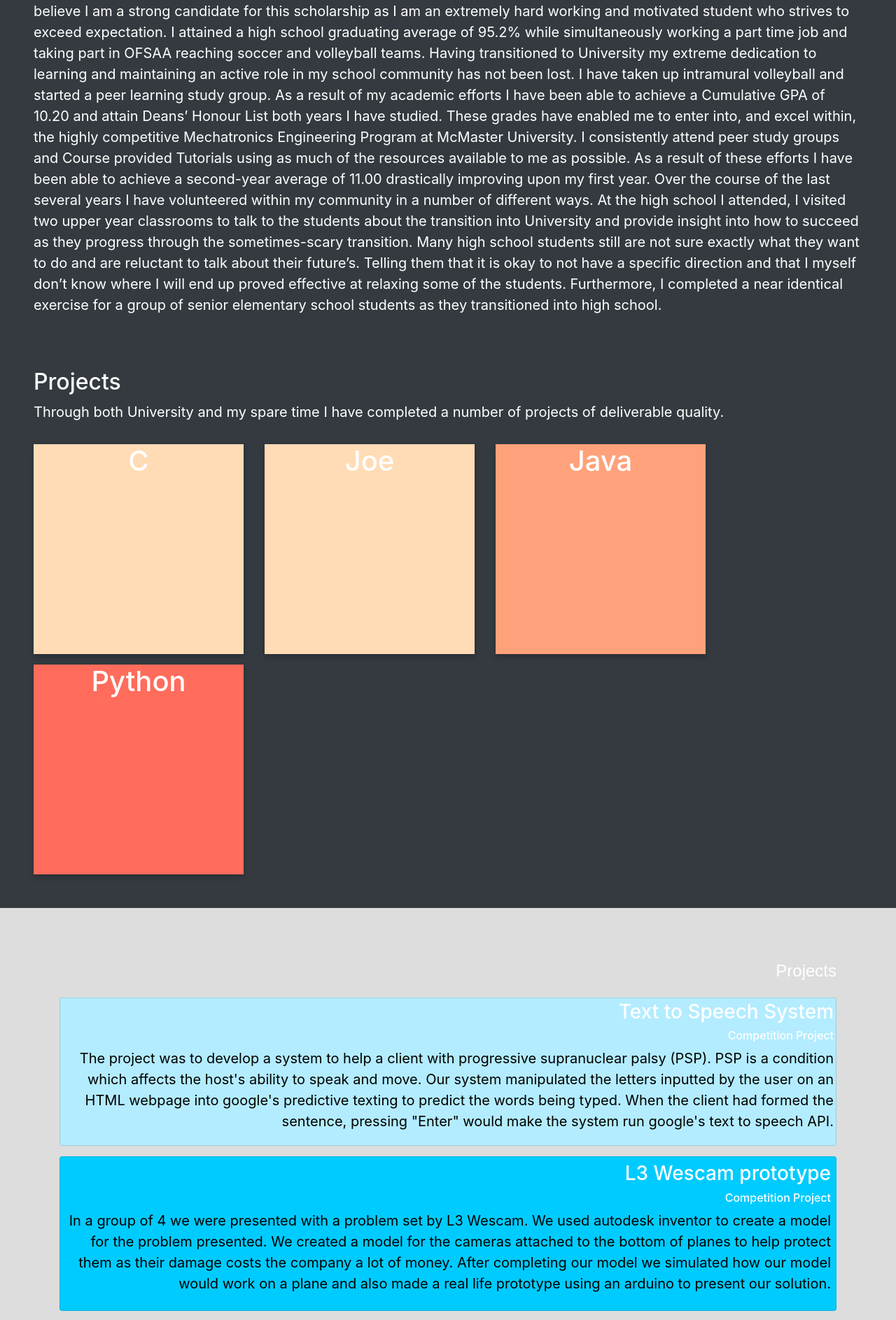
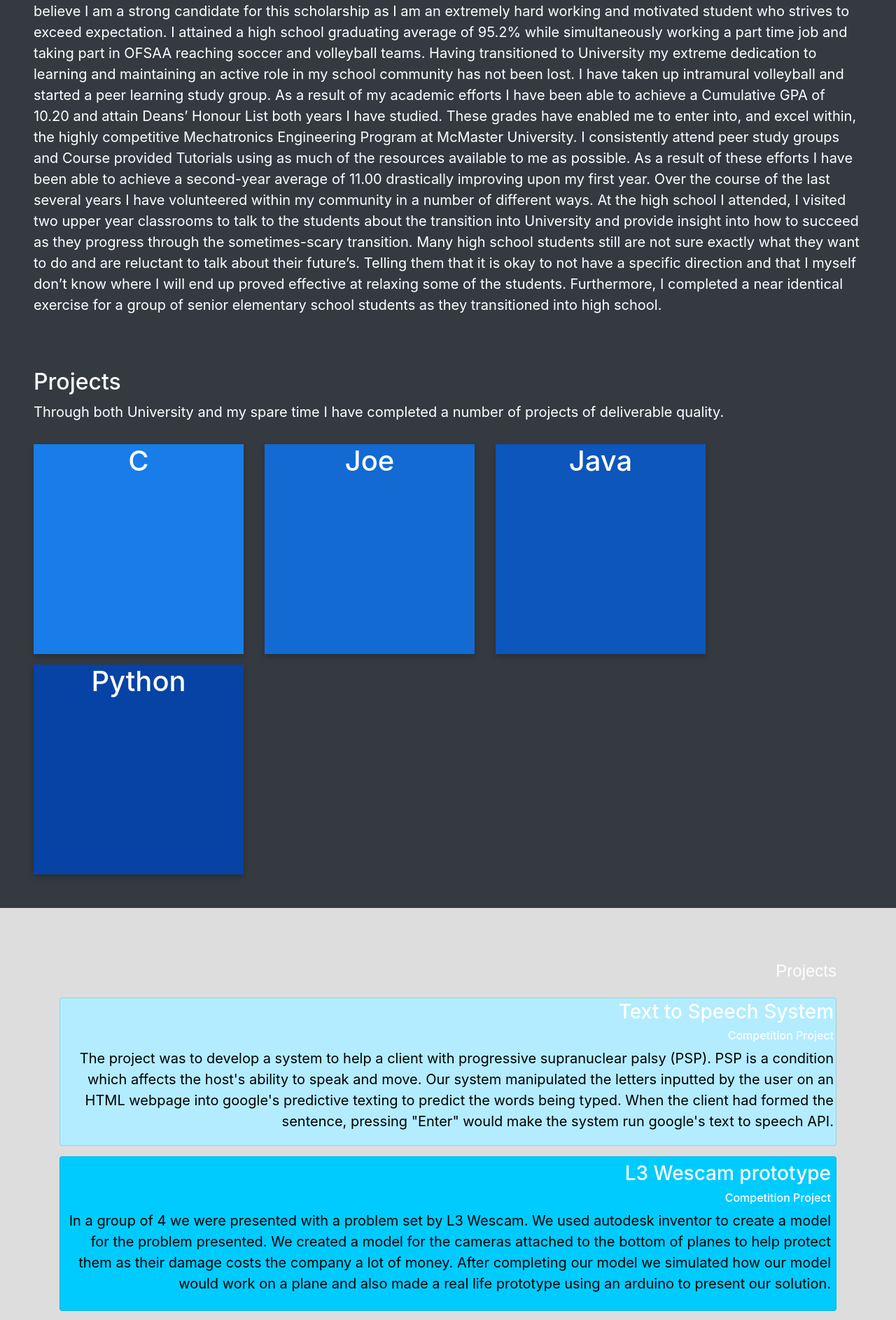
Before and after one commit to MannyLemos/MannyLemos.github.io, a Jekyll site: the page index.html, which Jekyll copies as it is, in a window 1280 px wide. Shown: the part 1028-2915 px from the top of the page at 70% size. Built offline with Jekyll 4.4.1, drawn with Linux system fonts in a browser that asks for light colours; nearby versions of some CDN libraries; a script that is not in the unit is left out.

Commit message:
Update index.html

```diff
--- a/index.html
+++ b/index.html
@@ -198,10 +198,10 @@ $.backstretch([
                             <div style="padding-top:15px"    class="col-md-auto"  >
                                 <div class="flip-card">
                                     <div class="flip-card-inner">
-                                        <div style="background-color: #FFDCB5" class="flip-card-front">
+                                        <div style="background-color: #187DE9" class="flip-card-front">
                                             <h1>C</h1>
                                         </div>
-                                        <div style="background-color: #FFDCB5" class="flip-card-back">
+                                        <div style="background-color: #187DE9" class="flip-card-back">
                                             <p>First programming language I learned</p>
                                         <p>Used as a fundamental for other programming languages</p>
                                         <p>Learning how  to  use C to  program micro-controllers</p>
@@ -212,10 +212,10 @@ $.backstretch([
 			    <div style="padding-top:15px"    class="col-md-auto"  >
                                 <div class="flip-card">
                                     <div class="flip-card-inner">
-                                        <div style="background-color: #FFDCB5" class="flip-card-front">
+                                        <div style="background-color: #126AD2" class="flip-card-front">
                                             <h1>Joe</h1>
                                         </div>
-                                        <div style="background-color: #FFDCB5" class="flip-card-back">
+                                        <div style="background-color: #126AD2" class="flip-card-back">
                                             <p>First programming language I learned</p>
                                         <p>Used as a fundamental for other programming languages</p>
                                         <p>Learning how  to  use C to  program micro-controllers</p>
@@ -226,10 +226,10 @@ $.backstretch([
                             <div style="padding-top:15px"   class="col-md-auto ">
                             <div  class="flip-card">
                                 <div class="flip-card-inner">
-                                    <div style="background-color: #FFA27B" class="flip-card-front">
+                                    <div style="background-color: #0C56BC" class="flip-card-front">
                                         <h1>Java</h1>
                                     </div>
-                                    <div style="background-color: #FFA27B"class="flip-card-back">
+                                    <div style="background-color: #0C56BC"class="flip-card-back">
                                         <p>First object-oriented programming language I learned</p>
                                         <p>Comfortable with using classes, arrays and algorithims</p>
                                     </div>
@@ -239,10 +239,10 @@ $.backstretch([
                             <div style="padding-top:15px"  class="col-md-auto ">
                             <div class="flip-card">
                                 <div class="flip-card-inner">
-                                    <div style="background-color:#FF6C5C" class="flip-card-front">
+                                    <div style="background-color:#0643A5" class="flip-card-front">
                                         <h1>Python</h1>
                                     </div>
-                                    <div style="background-color:#FF6C5C" class="flip-card-back">
+                                    <div style="background-color:#0643A5" class="flip-card-back">
                                         <p>Learned Python at university</p>
                                         <p>Continuing to improve and develop new attributes and skills</p>
                                         <p>Enjoy Python's versatility</p>
```
